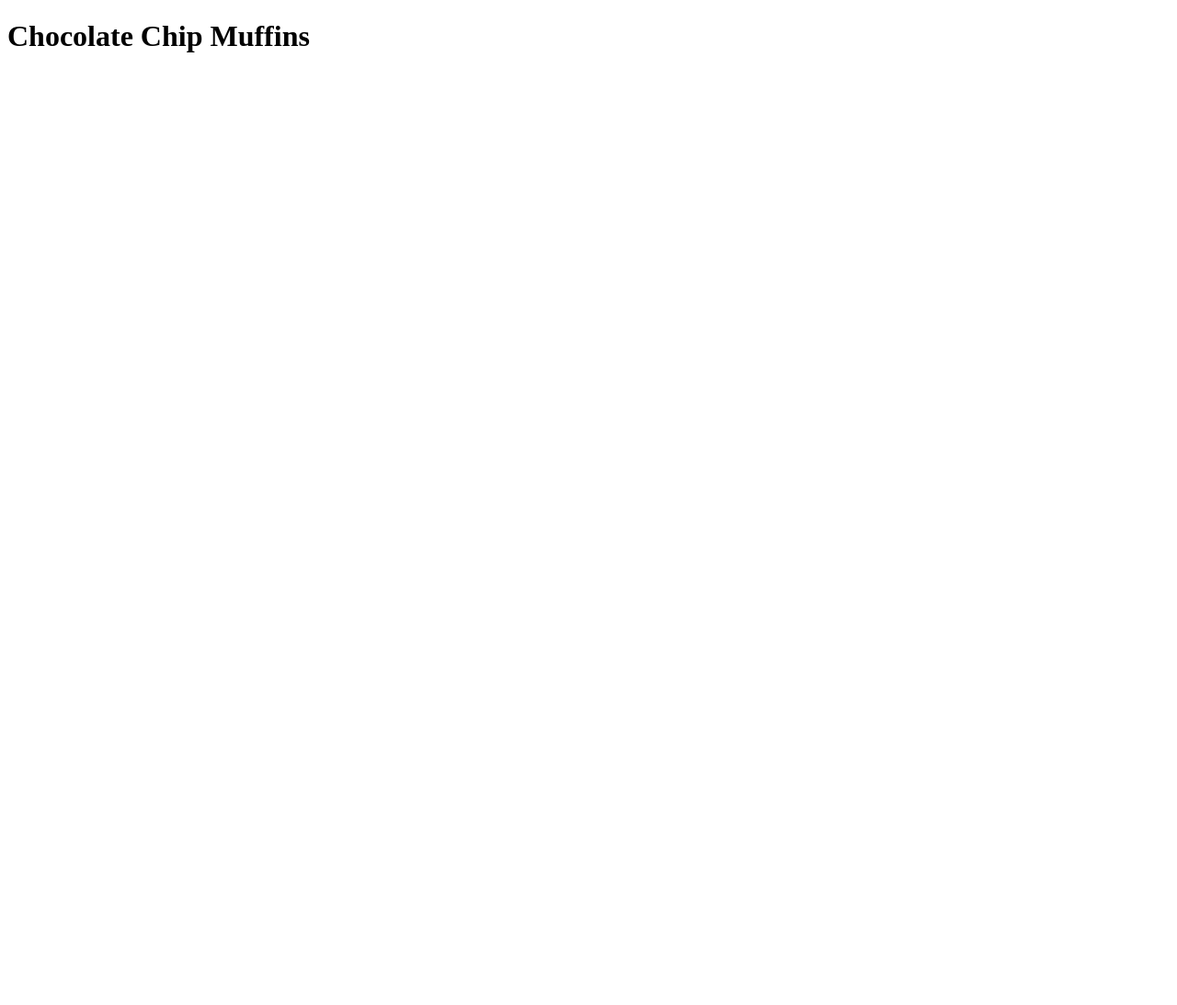
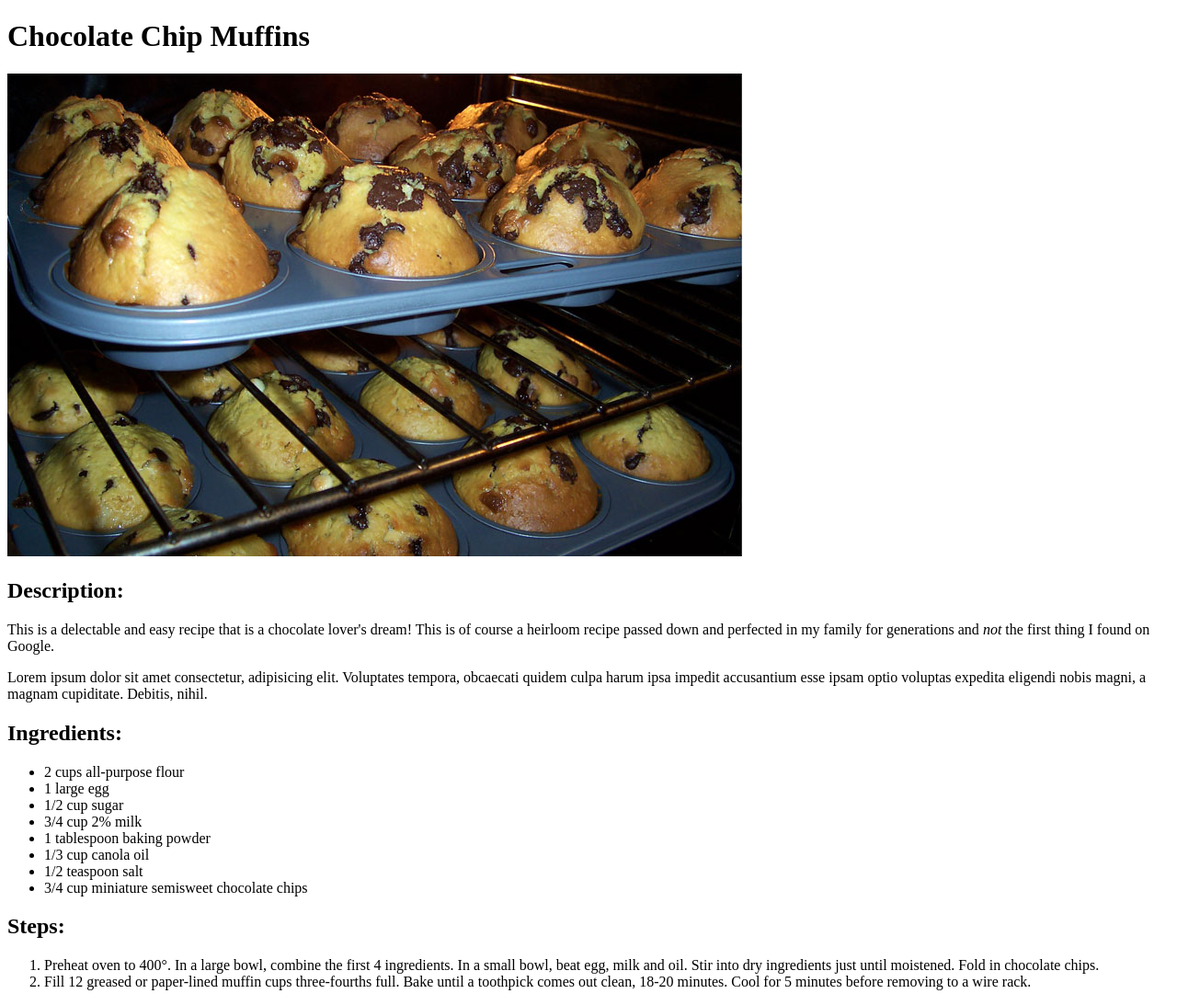
Before and after one commit to belaw888/odin-recipies, a plain HTML site: page recipes/muffins.html in a window 1280 px wide. Shown: the whole page at 92% size. Before the commit the page ends 800 px from the top, so only its background shows below. Drawn offline with Linux system fonts and the light colour scheme.

Commit message:
feat: add content of muffin recipes
Include an image, the steps, and ingredients for this chocolate chip
muffin recipe.

```diff
--- a/recipes/muffins.html
+++ b/recipes/muffins.html
@@ -6,5 +6,39 @@
 	</head>
 	<body>
 		<h1>Chocolate Chip Muffins</h1>
+		<img src="../images/Muffins_in_oven.jpg" alt="Oven with a muffin tin on each of the two racks containing golden-brown freshly baked chocolate chip muffins">
+		<h2>Description:</h2>
+		<p>
+			This is a delectable and easy recipe that is a chocolate lover's dream! This is of course
+			a heirloom recipe passed down and perfected in my family for generations and <em>not</em>
+			the first thing I found on Google.
+		</p>
+		<p>
+			Lorem ipsum dolor sit amet consectetur, adipisicing elit. Voluptates tempora, obcaecati quidem
+			culpa harum ipsa impedit accusantium esse ipsam optio voluptas expedita eligendi nobis magni,
+			a magnam cupiditate. Debitis, nihil.
+		</p>
+		<h2>Ingredients:</h2>
+		<ul>
+			<li>2 cups all-purpose flour</li>
+			<li>1 large egg</li>
+			<li>1/2 cup sugar</li>
+			<li>3/4 cup 2% milk</li>
+			<li>1 tablespoon baking powder</li>
+			<li>1/3 cup canola oil</li>
+			<li>1/2 teaspoon salt</li>
+			<li>3/4 cup miniature semisweet chocolate chips</li>
+		</ul>
+		<h2>Steps:</h2>
+		<ol>
+			<li>
+				Preheat oven to 400°. In a large bowl, combine the first 4 ingredients. In a small bowl, beat egg, milk and oil. Stir
+				into dry ingredients just until moistened. Fold in chocolate chips.
+		    </li>
+			<li>
+				Fill 12 greased or paper-lined muffin cups three-fourths full. Bake until a toothpick comes out clean, 18-20 minutes.
+				Cool for 5 minutes before removing to a wire rack.
+			</li>
+		</ol>
 	</body>
 </html>
```
Also changed, not shown: images/Muffins_in_oven.jpg (added).
